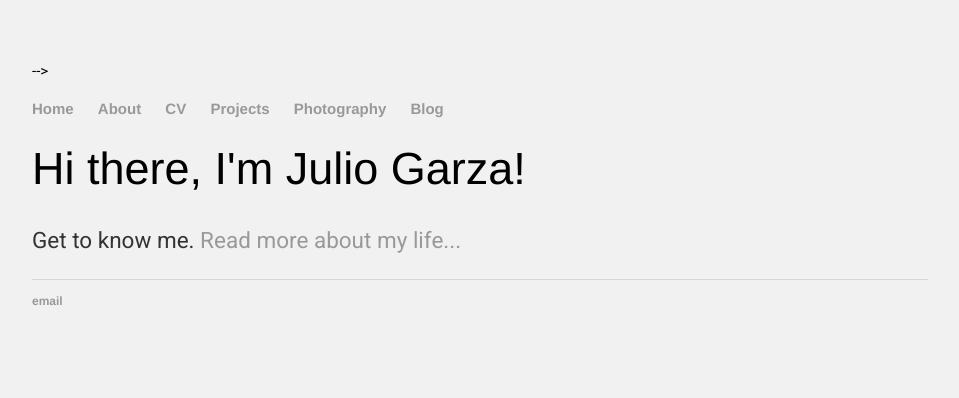
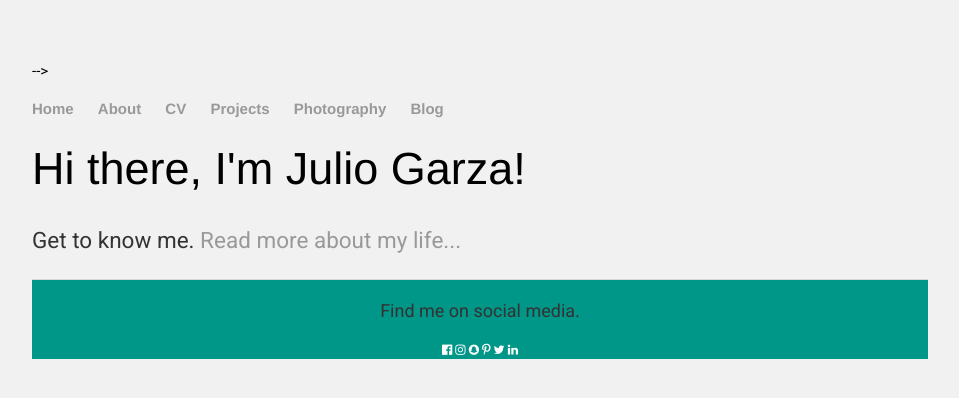
Before and after one commit to juliogarza/juliogarza.github.io, a Jekyll site: the page built from index.html, in a window 1280 px wide. Shown: the top 398 px of the page, without its empty margins (160-1119 px from the left). Built offline with Jekyll 4.4.1, drawn with Linux system fonts in a browser that asks for light colours.

Commit message:
Update default.html

```diff
--- a/_layouts/default.html
+++ b/_layouts/default.html
@@ -39,6 +39,20 @@ html,body,h1,h2,h3,h4,h5,h6 {font-family: "Roboto", sans-serif}
 		<div class="container">
           {{ content }}
 		</div><!-- /.container -->
+
+<footer class="w3-container w3-teal w3-center w3-margin-top">
+  <p>Find me on social media.</p>
+  <i class="fa fa-facebook-official w3-hover-opacity"></i>
+  <i class="fa fa-instagram w3-hover-opacity"></i>
+  <i class="fa fa-snapchat w3-hover-opacity"></i>
+  <i class="fa fa-pinterest-p w3-hover-opacity"></i>
+  <i class="fa fa-twitter w3-hover-opacity"></i>
+  <i class="fa fa-linkedin w3-hover-opacity"></i>
+</footer>
+
+</body>
+</html>
+<!--
 		<footer>
     		<ul>
         		<li><a href="mailto:garzajulio16@gmail.com">email</a></li>
@@ -46,3 +60,4 @@ html,body,h1,h2,h3,h4,h5,h6 {font-family: "Roboto", sans-serif}
 		</footer>
 	</body>
 </html>
+-->
```
